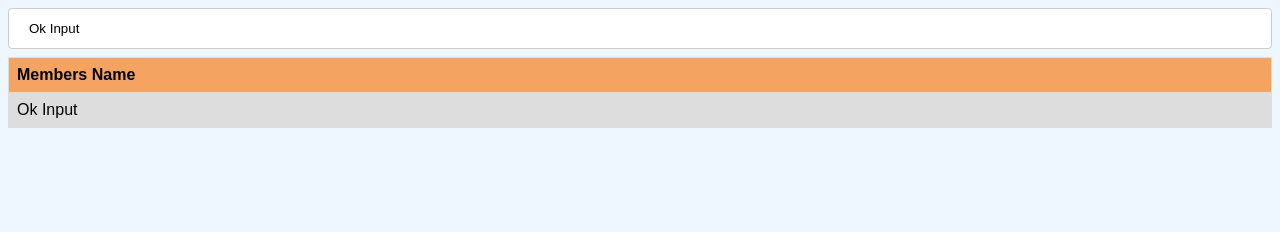
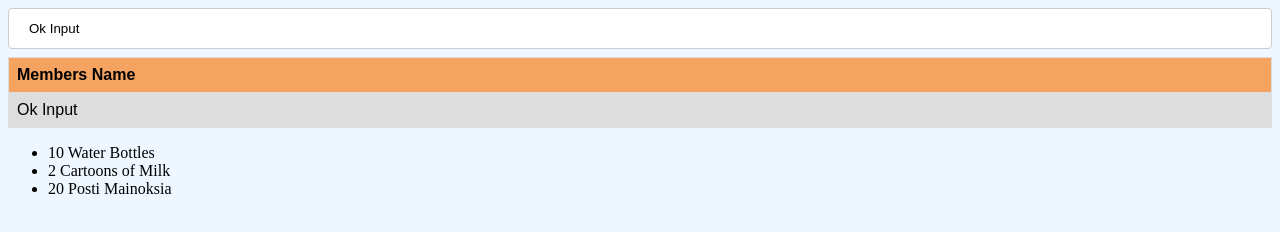
Before and after one commit to SannatKumar/Vue-Project, a plain HTML site: page index.html in a window 1280 px wide. Shown: the part 138-370 px from the top of the page. Drawn offline with nearby package versions, Linux system fonts and the light colour scheme.

Commit message:
List display working

```diff
--- a/index.html
+++ b/index.html
@@ -27,17 +27,25 @@
         </tr>
 
     </table>
+    <ul>
+        <li v-for="item in items">{{item}}</li>
+    </ul>
     </div>
 
     <script src="https://unpkg.com/vue"></script>
     <script>
-        new Vue({
+        var myList = new Vue({
             el:'#members-list',
             data:{
                 header: 'Ok Input',
+                items:[
+                    '10 Water Bottles',
+                    '2 Cartoons of Milk',
+                    '20 Posti Mainoksia',
+                ]
 
             }
-        })
+        });
     </script>
 </body>
 </html>
```
